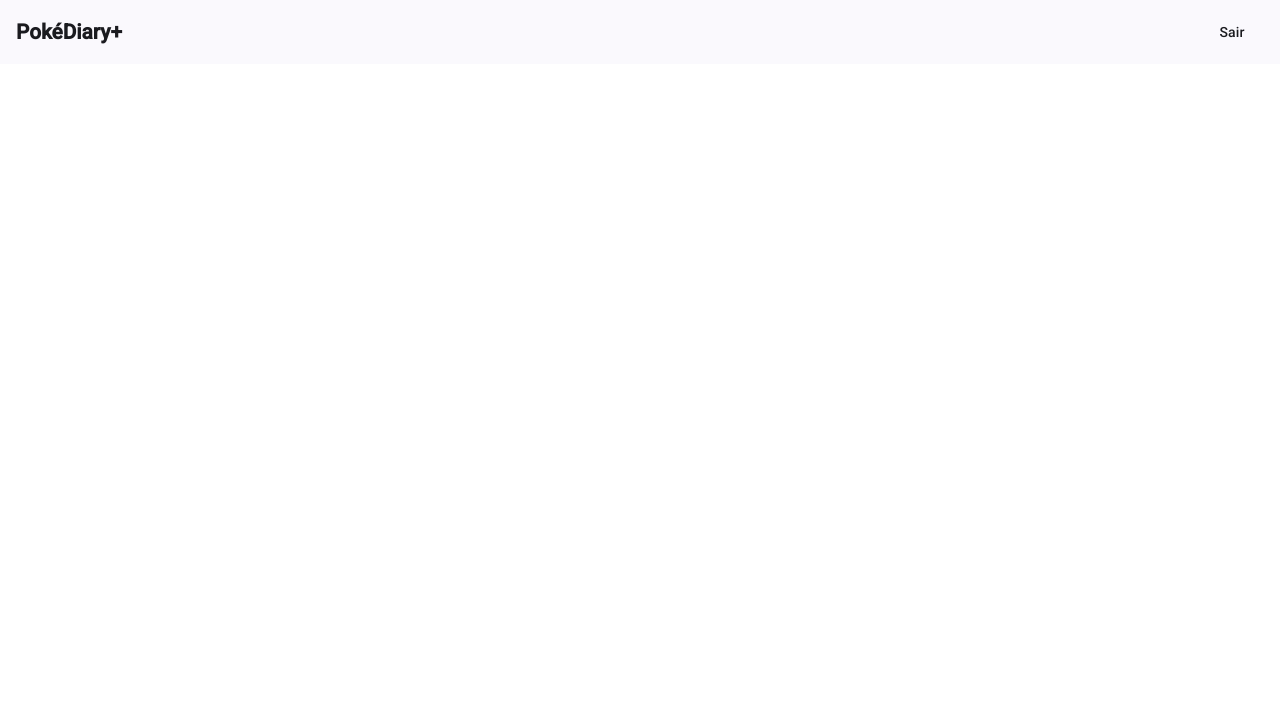
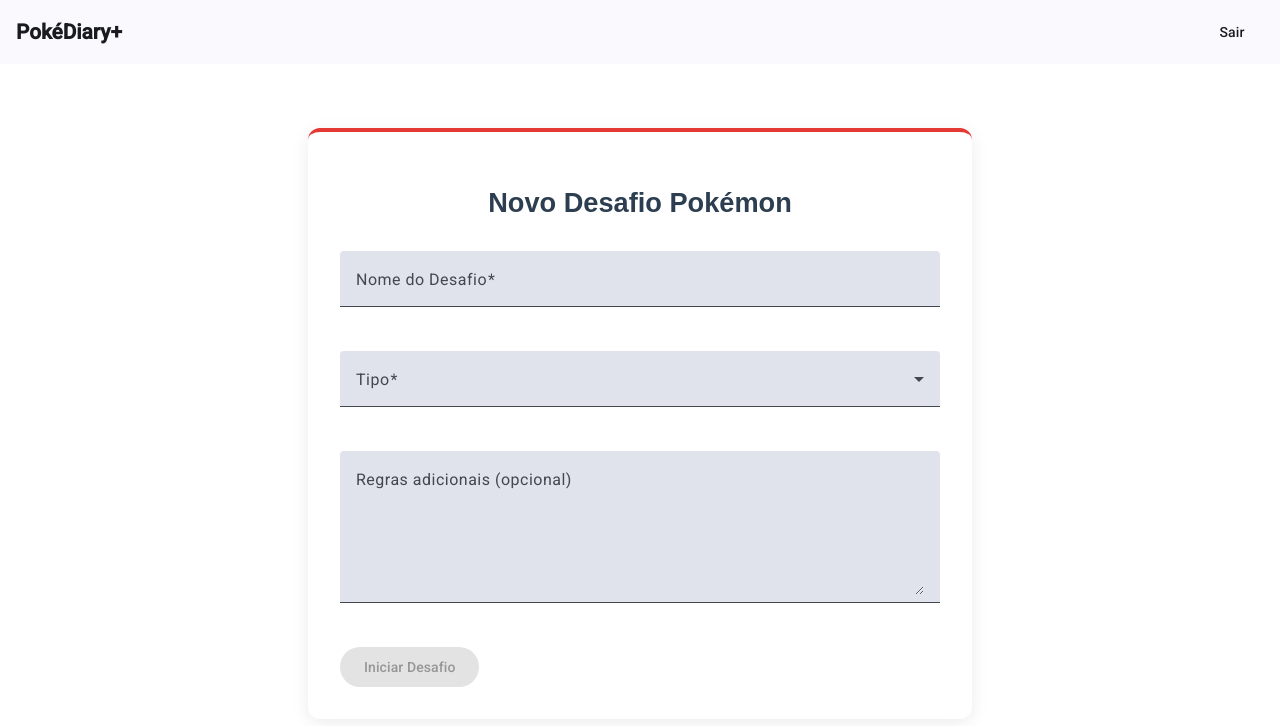
Before and after one commit to EstrellaRaphael/poke-diary-plus, an Angular app in the folder frontend/poke-diary-frontend/: page /challenge/new in a window 1280 px wide. Before the commit this address led to /. Shown: the top 726 px of the page. Built offline with nearby package versions, Linux system fonts and the light colour scheme; sample sign-in values are in the browser's storage.

Commit message:
feat(challenge): create challenge form with type selection and route setup

```diff
--- a/frontend/poke-diary-frontend/src/app/app.routes.ts
+++ b/frontend/poke-diary-frontend/src/app/app.routes.ts
@@ -53,4 +53,10 @@ export const routes: Routes = [
         loadComponent: () =>
             import('./pages/diary/diary-edit/diary-edit.component').then(m => m.DiaryEditComponent)
     },
+    {
+        path: 'challenge/new',
+        canActivate: [authGuard],
+        loadComponent: () =>
+            import('./pages/challenges/challenge-form/challenge-form.component').then(m => m.ChallengeFormComponent)
+    },
 ];
--- /dev/null
+++ b/frontend/poke-diary-frontend/src/app/pages/challenges/challenge-form/challenge-form.component.css
@@ -0,0 +1,23 @@
+.challenge-form-container {
+    max-width: 600px;
+    margin: 4rem auto;
+    padding: 2rem;
+    background-color: #fff;
+    border-radius: 12px;
+    box-shadow: 0 4px 18px rgba(0, 0, 0, 0.08);
+    border-top: 4px solid #e53935;
+    font-family: 'Rubik', sans-serif;
+}
+
+.title {
+    text-align: center;
+    font-size: 1.7rem;
+    font-weight: 600;
+    color: #2c3e50;
+    margin-bottom: 2rem;
+}
+
+.full-width {
+    width: 100%;
+    margin-bottom: 1.5rem;
+}
--- /dev/null
+++ b/frontend/poke-diary-frontend/src/app/pages/challenges/challenge-form/challenge-form.component.html
@@ -0,0 +1,28 @@
+<div class="challenge-form-container">
+    <h2 class="title">Novo Desafio Pokémon</h2>
+
+    <form [formGroup]="form" (ngSubmit)="onSubmit()" novalidate>
+        <mat-form-field appearance="fill" class="full-width">
+            <mat-label>Nome do Desafio</mat-label>
+            <input matInput formControlName="name" required />
+        </mat-form-field>
+
+        <mat-form-field appearance="fill" class="full-width">
+            <mat-label>Tipo</mat-label>
+            <mat-select formControlName="type" required>
+                <mat-option value="Nuzlocke">Nuzlocke</mat-option>
+                <mat-option value="Randomlocke">Randomlocke</mat-option>
+                <mat-option value="Hardcore Nuzlocke">Hardcore Nuzlocke</mat-option>
+            </mat-select>
+        </mat-form-field>
+
+        <mat-form-field appearance="fill" class="full-width">
+            <mat-label>Regras adicionais (opcional)</mat-label>
+            <textarea matInput formControlName="rules" rows="5"></textarea>
+        </mat-form-field>
+
+        <button mat-raised-button color="primary" type="submit" [disabled]="form.invalid">
+            Iniciar Desafio
+        </button>
+    </form>
+</div>
--- /dev/null
+++ b/frontend/poke-diary-frontend/src/app/pages/challenges/challenge-form/challenge-form.component.ts
@@ -0,0 +1,42 @@
+import { Component } from '@angular/core';
+import { CommonModule } from '@angular/common';
+import { FormBuilder, FormGroup, ReactiveFormsModule, Validators } from '@angular/forms';
+import { MatFormFieldModule } from '@angular/material/form-field';
+import { MatInputModule } from '@angular/material/input';
+import { MatSelectModule } from '@angular/material/select';
+import { MatButtonModule } from '@angular/material/button';
+import { RouterModule } from '@angular/router';
+
+@Component({
+  selector: 'app-challenge-form',
+  standalone: true,
+  imports: [
+    CommonModule,
+    ReactiveFormsModule,
+    RouterModule,
+    MatFormFieldModule,
+    MatInputModule,
+    MatSelectModule,
+    MatButtonModule
+  ],
+  templateUrl: './challenge-form.component.html',
+  styleUrls: ['./challenge-form.component.css']
+})
+export class ChallengeFormComponent {
+  form: FormGroup;
+
+  constructor(private fb: FormBuilder) {
+    this.form = this.fb.group({
+      name: ['', Validators.required],
+      type: ['', Validators.required],
+      rules: ['']
+    });
+  }
+
+  onSubmit() {
+    if (this.form.valid) {
+      console.log('Novo Desafio:', this.form.value);
+      // TODO: integrar com backend futuramente
+    }
+  }
+}
```
Also changed, not shown: 1 other file (tests, documents, lock files or other folders).
